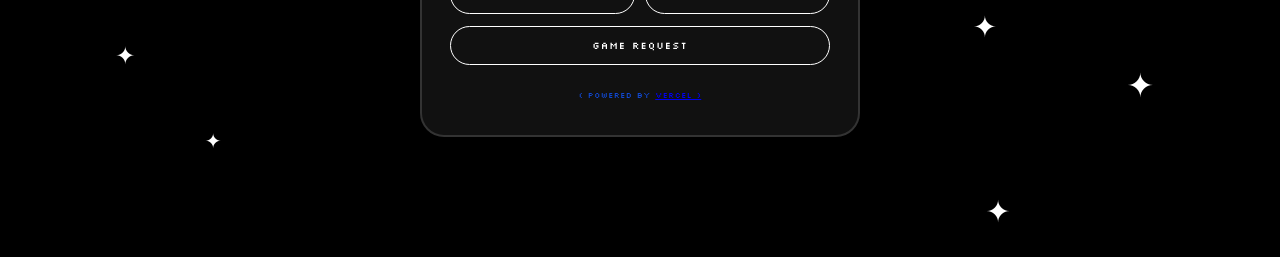
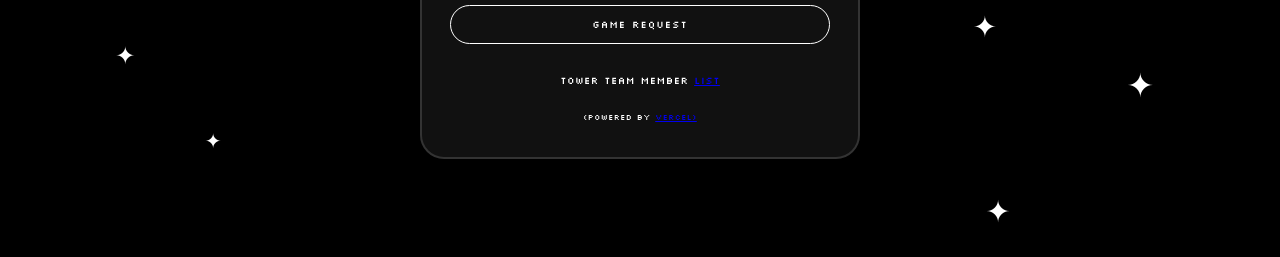
Before and after one commit to bibixse-Developer/Tower.Team.indonesia, a plain HTML site: page index.html in a window 1280 px wide. Shown: the part 529-786 px from the top of the page. Drawn offline with Linux system fonts and the light colour scheme.

Commit message:
update index.html

```diff
--- a/index.html
+++ b/index.html
@@ -162,10 +162,17 @@
             width: 100%;
         }
 
+         .footer1 {
+           margin-top: 30px;
+           color: #ffffff;
+           font-size: 10px;
+           letter-spacing: 0.5px;
+         }
+
         /* Footer */
-        .footer {
+        .footer2 {
             margin-top: 25px;
-            color: #1048d1;
+            color: #ffffff;
             font-size: 8px;
             letter-spacing: 0.5px;
         }
@@ -239,8 +246,12 @@
         </div>
 
         <!-- Footer -->
-        <div class="footer">
-            ( Powered By <a href="https://vercel.com/" target="_blank">Vercel )</a>
+<div class="footer1">
+            Tower Team Member <a href="/Member-List.html" target="_blank">List</a>
+        </div>
+
+        <div class="footer2">
+            (Powered By <a href="https://vercel.com/" target="_blank">Vercel)</a>
         </div>
     </div>
 
```
